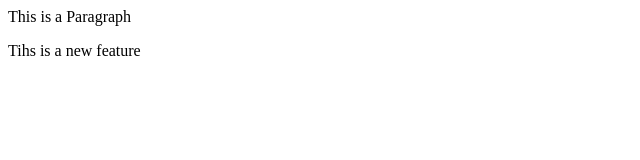
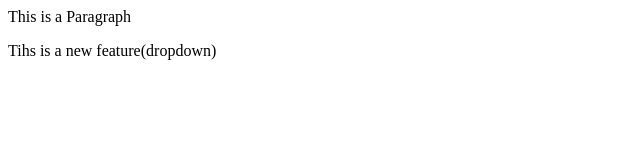
Before and after one commit to RitikaYadav05/Localrepo, a plain HTML site: page index.html in a window 1280 px wide. Shown: the full height of the page, 0-640 px from the left. Drawn offline with Linux system fonts and the light colour scheme.

```diff
--- a/index.html
+++ b/index.html
@@ -1,2 +1,2 @@
 <p>This is a Paragraph</p>
-<p>Tihs is a new feature</p>
+<p>Tihs is a new feature(dropdown)</p>
```
